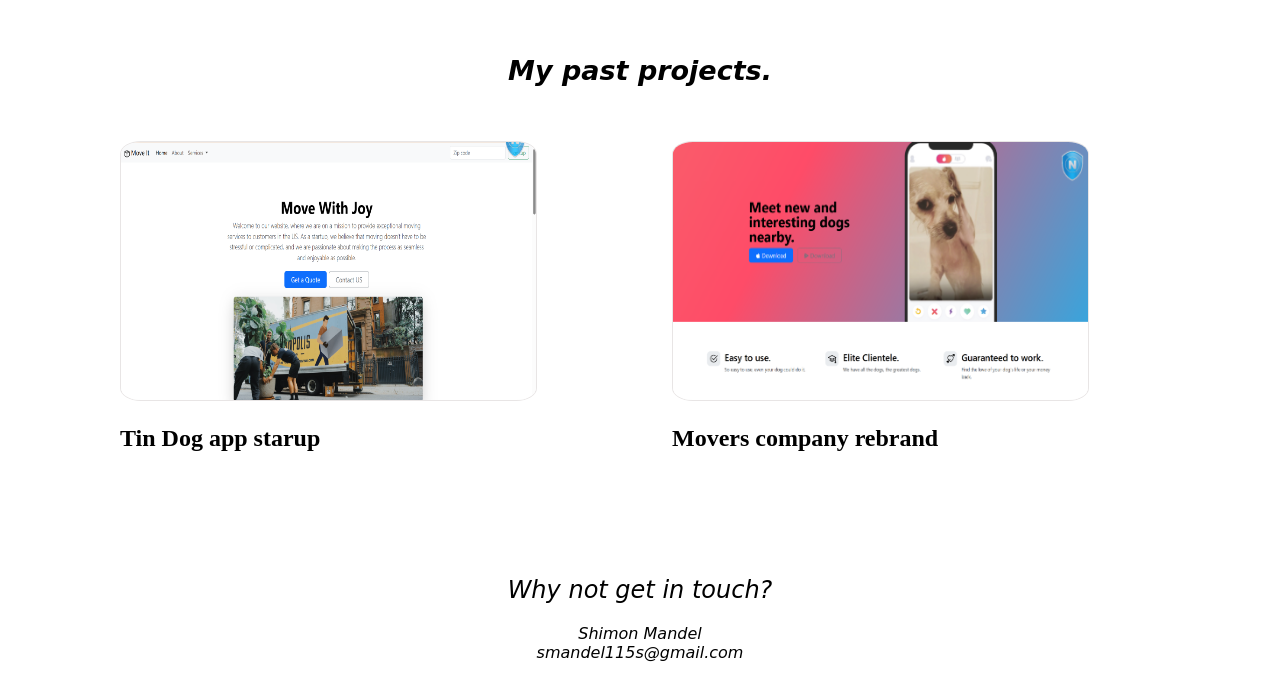
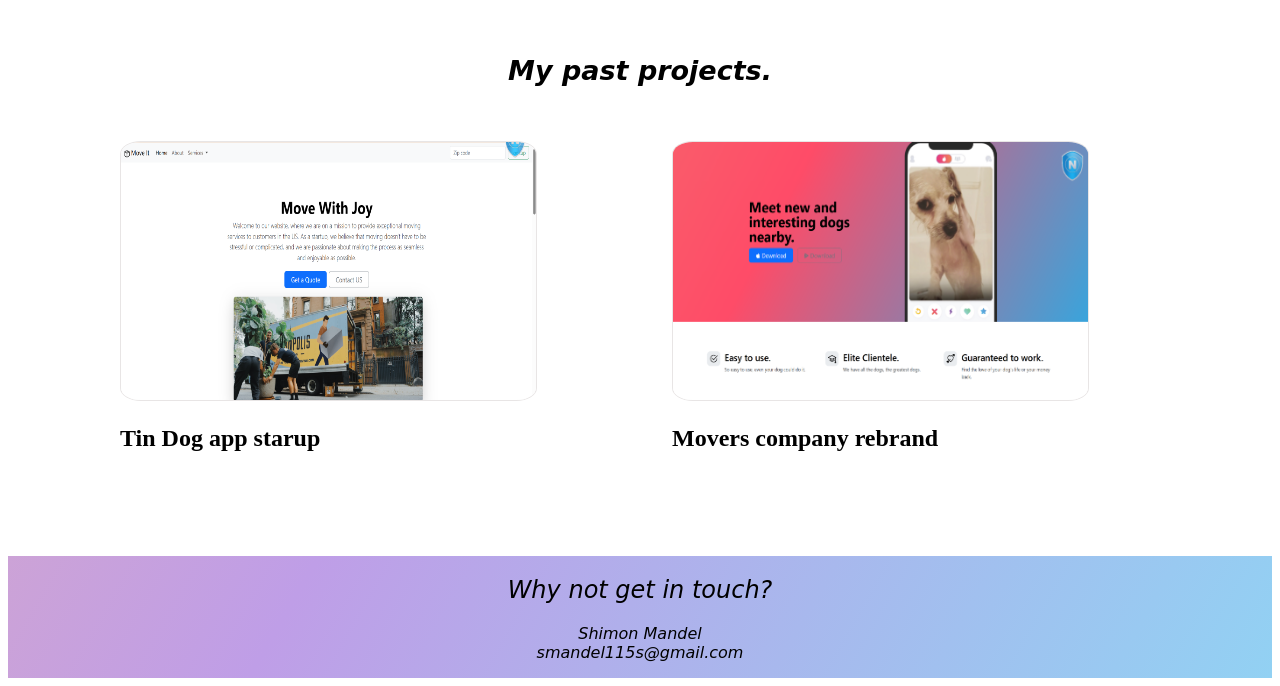
Before and after one commit to shimonmandel/my-personal-site, a plain HTML site: page index.html in a window 1280 px wide. Shown: the part 1334-2020 px from the top of the page. Drawn offline with Linux system fonts and the light colour scheme; a web font is replaced by a local one.

Commit message:
Update index.html

```diff
--- a/index.html
+++ b/index.html
@@ -72,7 +72,7 @@
 </section>
 
 <section>
-  <div class="flex-container-2">
+  <div class="flex-container-2 gradient-background">
     <div>
       <h2 class="playwrite-au-qld">Why not get in touch?</h2>
       <p class="playwrite-au-qld">Shimon Mandel</br>smandel115s@gmail.com</p>
```
